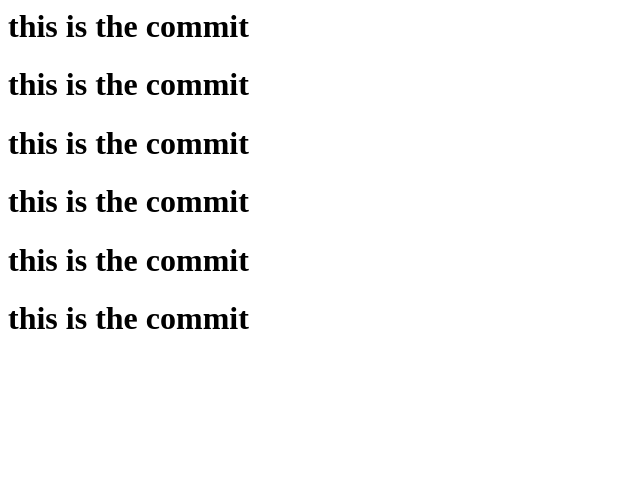
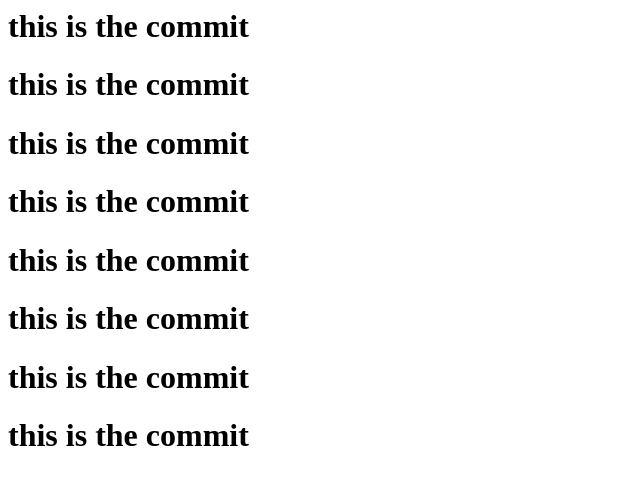
Before and after one commit to chaitu3692/static_web, a plain HTML site: page index.html in a window 1280 px wide. Shown: the whole page, without its empty margins (0-640 px from the left). Drawn offline with Linux system fonts and the light colour scheme.

Commit message:
updated file

```diff
--- a/index.html
+++ b/index.html
@@ -4,3 +4,5 @@
 <h1>this is the commit</h1>
 <h1>this is the commit</h1>
 <h1>this is the commit</h1>
+<h1>this is the commit</h1>
+<h1>this is the commit</h1>
```
